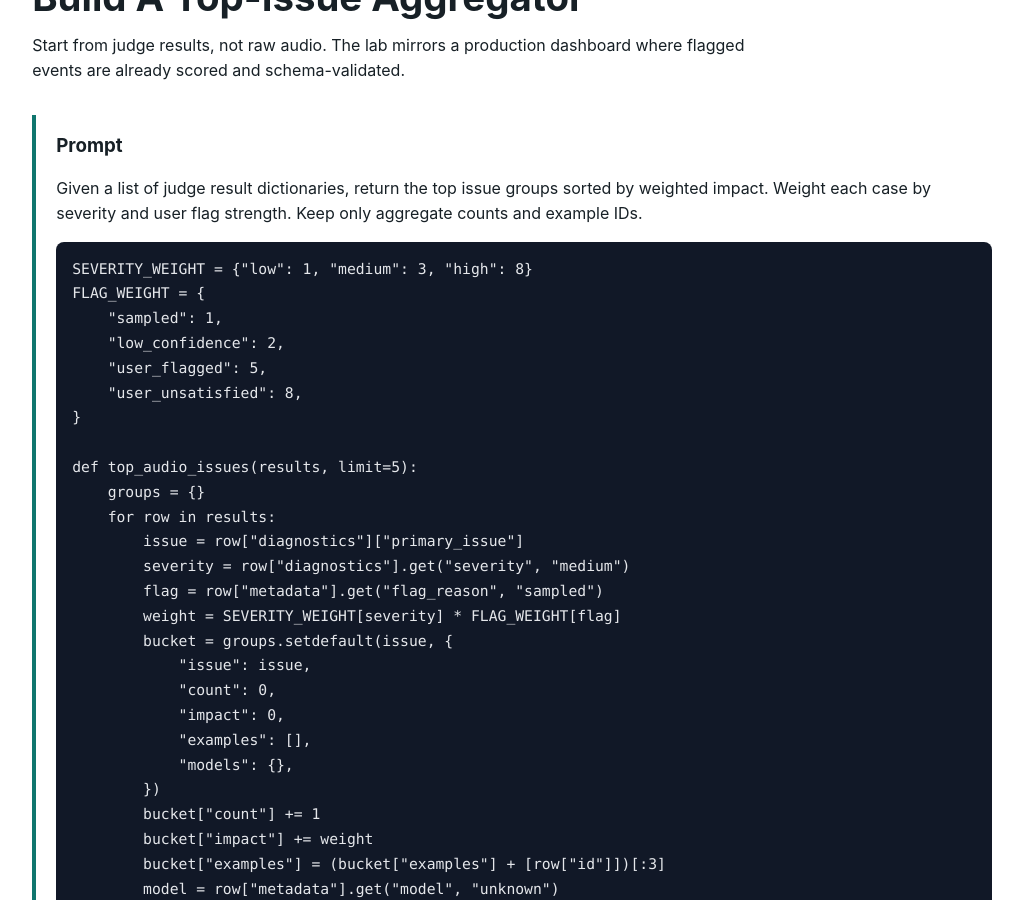
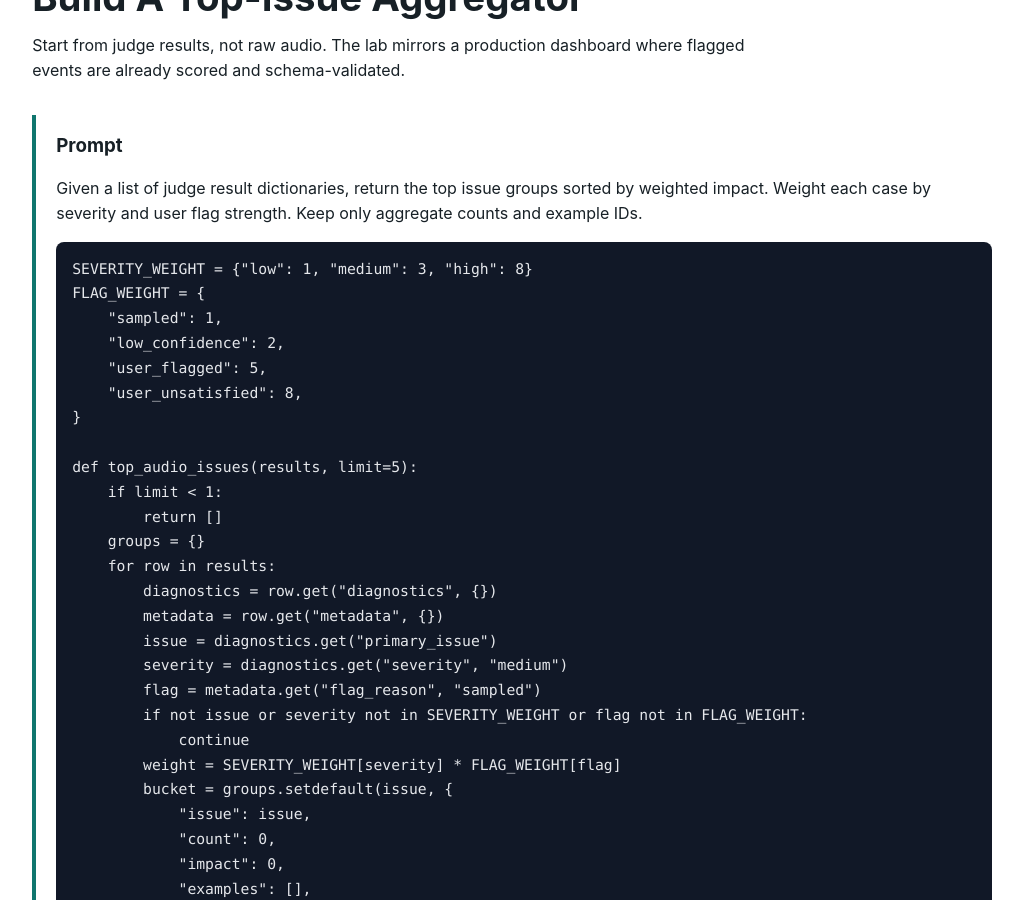
Before and after one commit to kennethli319/kennethli319.github.io, a Jekyll site: the page audio-text-ml-course/lessons/production-audio-judge-monitoring.html, which Jekyll copies as it is, in a window 1280 px wide and 900 px high, scrolled down 3727 px. Shown: the whole window, without its empty margins (19-1042 px from the left). Built offline with Jekyll 4.4.1, drawn with Linux system fonts in a browser that asks for light colours; some of the changed text lies outside the part shown.

Commit message:
Harden audio judge monitoring lab

```diff
--- a/audio-text-ml-course/lessons/production-audio-judge-monitoring.html
+++ b/audio-text-ml-course/lessons/production-audio-judge-monitoring.html
@@ -198,11 +198,17 @@ FLAG_WEIGHT = {
 }
 
 def top_audio_issues(results, limit=5):
+    if limit < 1:
+        return []
     groups = {}
     for row in results:
-        issue = row["diagnostics"]["primary_issue"]
-        severity = row["diagnostics"].get("severity", "medium")
-        flag = row["metadata"].get("flag_reason", "sampled")
+        diagnostics = row.get("diagnostics", {})
+        metadata = row.get("metadata", {})
+        issue = diagnostics.get("primary_issue")
+        severity = diagnostics.get("severity", "medium")
+        flag = metadata.get("flag_reason", "sampled")
+        if not issue or severity not in SEVERITY_WEIGHT or flag not in FLAG_WEIGHT:
+            continue
         weight = SEVERITY_WEIGHT[severity] * FLAG_WEIGHT[flag]
         bucket = groups.setdefault(issue, {
             "issue": issue,
```
